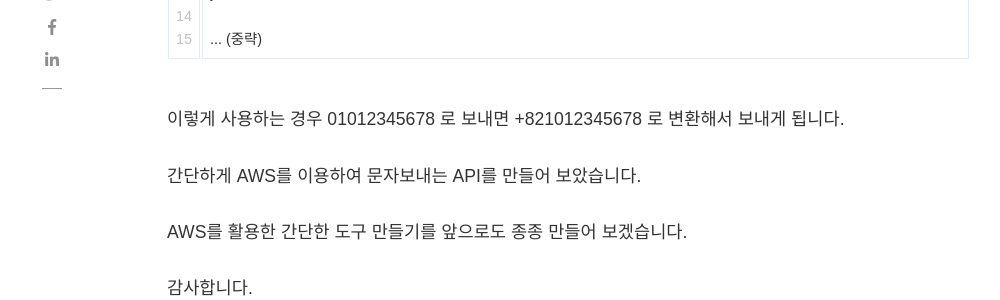
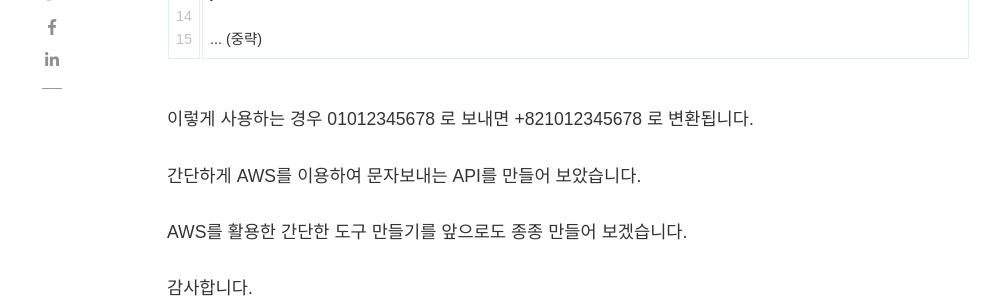
Before and after one commit to dr-coton/dr-coton.github.io, a Jekyll site: the page built from _posts/2020-10-08-aws-lambda-sns-sendsms.markdown, in a window 1280 px wide and 900 px high, scrolled down 11505 px. Shown: the part 151-451 px from the top of the window, without its empty margins (118-1118 px from the left). Built offline with Jekyll 4.4.1, drawn with Linux system fonts in a browser that asks for light colours; nearby versions of some CDN libraries; some web fonts are replaced; comment, search, counter and statistics services are not loaded.

Commit message:
일부 수정

````diff
--- a/_posts/2020-10-08-aws-lambda-sns-sendsms.markdown
+++ b/_posts/2020-10-08-aws-lambda-sns-sendsms.markdown
@@ -183,7 +183,7 @@ const params = {
 ... (중략)
 ```
 
-이렇게 사용하는 경우 01012345678 로 보내면 +821012345678 로 변환해서 보내게 됩니다.
+이렇게 사용하는 경우 01012345678 로 보내면 +821012345678 로 변환됩니다.
 
 간단하게 AWS를 이용하여 문자보내는 API를 만들어 보았습니다.
 
````
